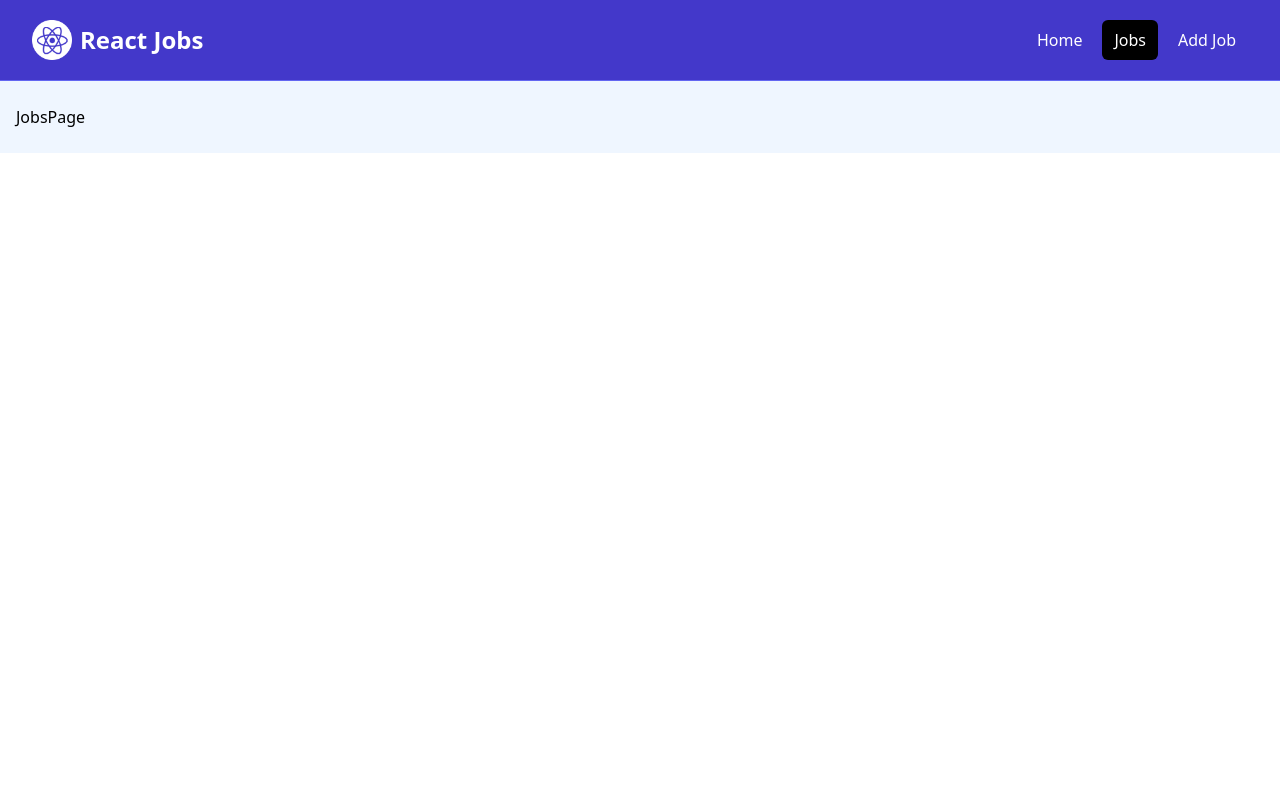
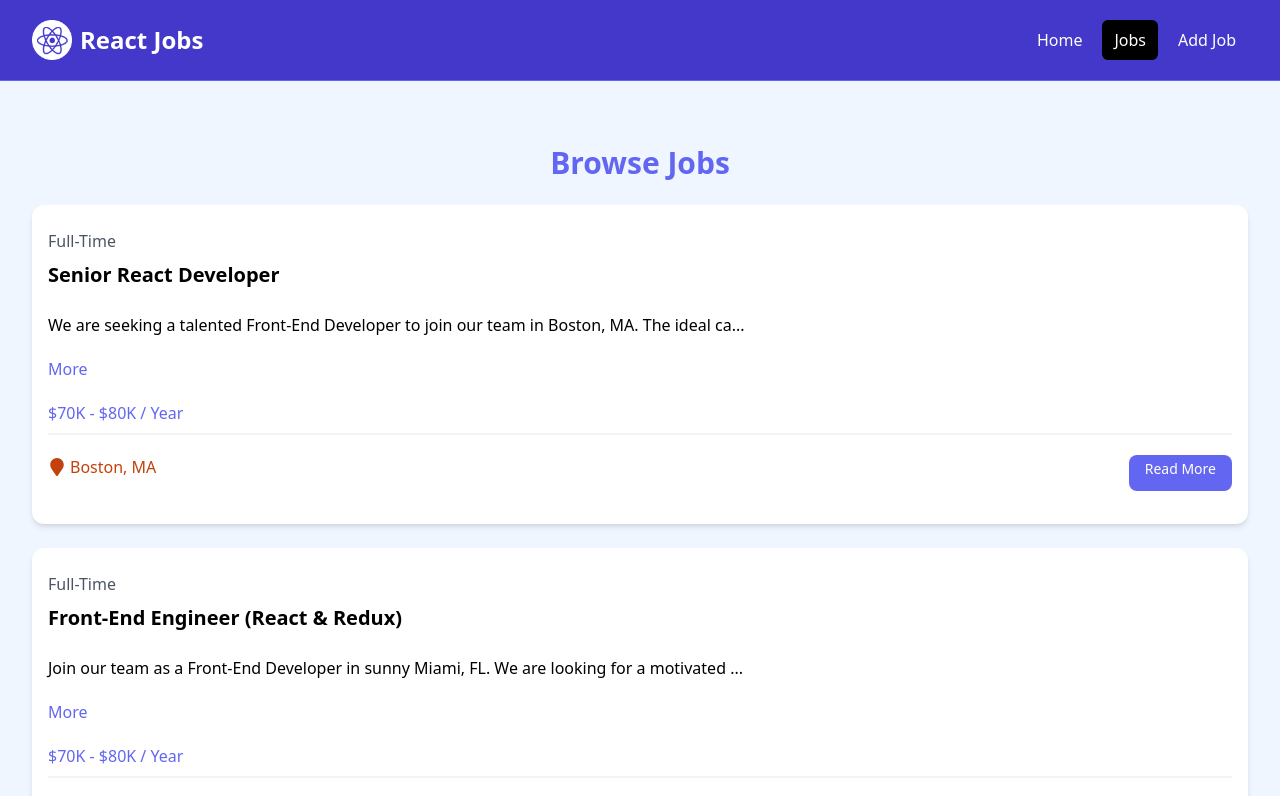
Before and after one commit to Jordanxwa/ReactJobss, a React (Vite) app: page /jobs in a window 1280 px wide. Shown: the top 796 px of the page. Built offline with nearby package versions, Linux system fonts and the light colour scheme; data requests are answered from the project's data file.

Commit message:
func to show 3 jobs on home page and all on job page, Swapped json data to api data with json server, Created spinner component to show when data loads

```diff
--- a/src/components/JobListings.jsx
+++ b/src/components/JobListings.jsx
@@ -1,22 +1,48 @@
-import jobs from '../jobs.json'
+import { useEffect, useState } from 'react';
 import JobListing from './JobListing'
+ import Spinner from './Spinner';
 
-function JobListings() {
-  // Only get the first 3 jobs from the array
-  const recentJobs = jobs.slice(0,3)
+function JobListings({isHome = false}) {
+const [jobs, setJobs] = useState([])
+const [loading, setLoading] = useState(true)
+
+// Fetching jobs from API instead of json file when page loads
+useEffect(() => {
+  const fetchJobs = async() => {
+    try {
+      const res = await fetch('http://localhost:8000/jobs')
+      const data = await res.json()
+      setJobs(data)
+    } catch (error) {
+      console.log("error fetching data", error)
+    } finally{
+      setLoading(false)
+    }
+  }
+  fetchJobs()
+}, [])
+
+  // // If on home page, show 3 jobs, else show all in jobs page
+  // const jobListings = isHome ? jobs.slice(0,3) : jobs;
 
   return (
     <section className="bg-blue-50 px-4 py-10">
     <div className="container-xl lg:container m-auto">
       <h2 className="text-3xl font-bold text-indigo-500 mb-6 text-center">
-        Browse Jobs
+        {isHome ? 'Recent Jobs' : 'Browse Jobs'}
       </h2>
-      <div className="grid grid-cols-1 md:grid-cols-3 gap-6">
-        {/* Loop through job listing data and replace html with json data */}
-        {recentJobs.map((job) => (
-          <JobListing key={job.id} job={job}/>
-        ))}
-      </div>
+
+        {/* Loop through job listing API data and replace html with json data */}
+        {loading ? (
+        <Spinner loading={loading} />
+        ) : (
+        <div className="grid grid-cols-1 md:grid-cols-3 gap-6">
+          {jobs.map((job) => (
+            <JobListing key={job.id} job={job}/>
+          ))}
+          </div>
+        )}
+
     </div>
   </section>
 
--- /dev/null
+++ b/src/components/Spinner.jsx
@@ -0,0 +1,19 @@
+import ClipLoader from "react-spinners/ClipLoader"
+
+const override = {
+  display: 'block',
+  margin: '100px auto'
+};
+
+const Spinner = ({loading}) => {
+  return (
+    <ClipLoader
+     color="#4338ca"
+     loading={loading}
+     cssOverride={override}
+     size={150}
+     />
+  )
+}
+
+export default Spinner
--- a/src/jobs.json
+++ b/src/jobs.json
@@ -1,4 +1,5 @@
-[
+{
+  "jobs": [
     {
       "id": "1",
       "title": "Senior React Developer",
@@ -84,3 +85,4 @@
       }
     }
   ]
+}
--- a/src/pages/HomePage.jsx
+++ b/src/pages/HomePage.jsx
@@ -8,7 +8,7 @@
     <>
     <Hero/>
     <HomeCards />
-    <JobListings/>
+    <JobListings isHome={true}/>
     <ViewAllJobs/>
     </>
   )
--- a/src/pages/JobsPage.jsx
+++ b/src/pages/JobsPage.jsx
@@ -1,9 +1,9 @@
-import JobListing from '../components/JobListing'
+import JobListings from '../components/JobListings'
 import jobs from '../jobs.json'
 
 const JobsPage = () => {
   return (
-    <section className='bg-blue-50 px-4 py-6'>JobsPage</section>
+    <section className='bg-blue-50 px-4 py-6'><JobListings/></section>
   )
 }
 
```
Also changed, not shown: package.json (+5 -2 lines), 1 other file (tests, documents, lock files or other folders). Lines whose indentation alone changed are shown as unchanged.
